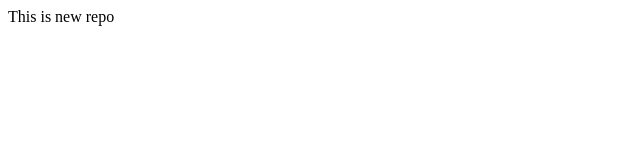
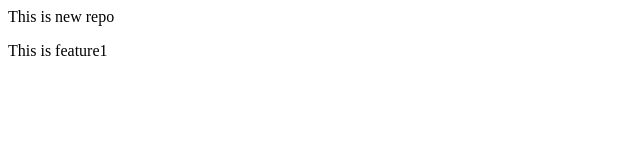
Before and after one commit to himanshukumar952527-a11y/learningGit, a plain HTML site: page index.html in a window 1280 px wide. Shown: the full height of the page, 0-640 px from the left. Drawn offline with Linux system fonts and the light colour scheme.

Commit message:
Feature1 Testing

```diff
--- a/index.html
+++ b/index.html
@@ -1 +1,2 @@
 <p>This is new repo</p>
+<P>This is feature1</P>
```
